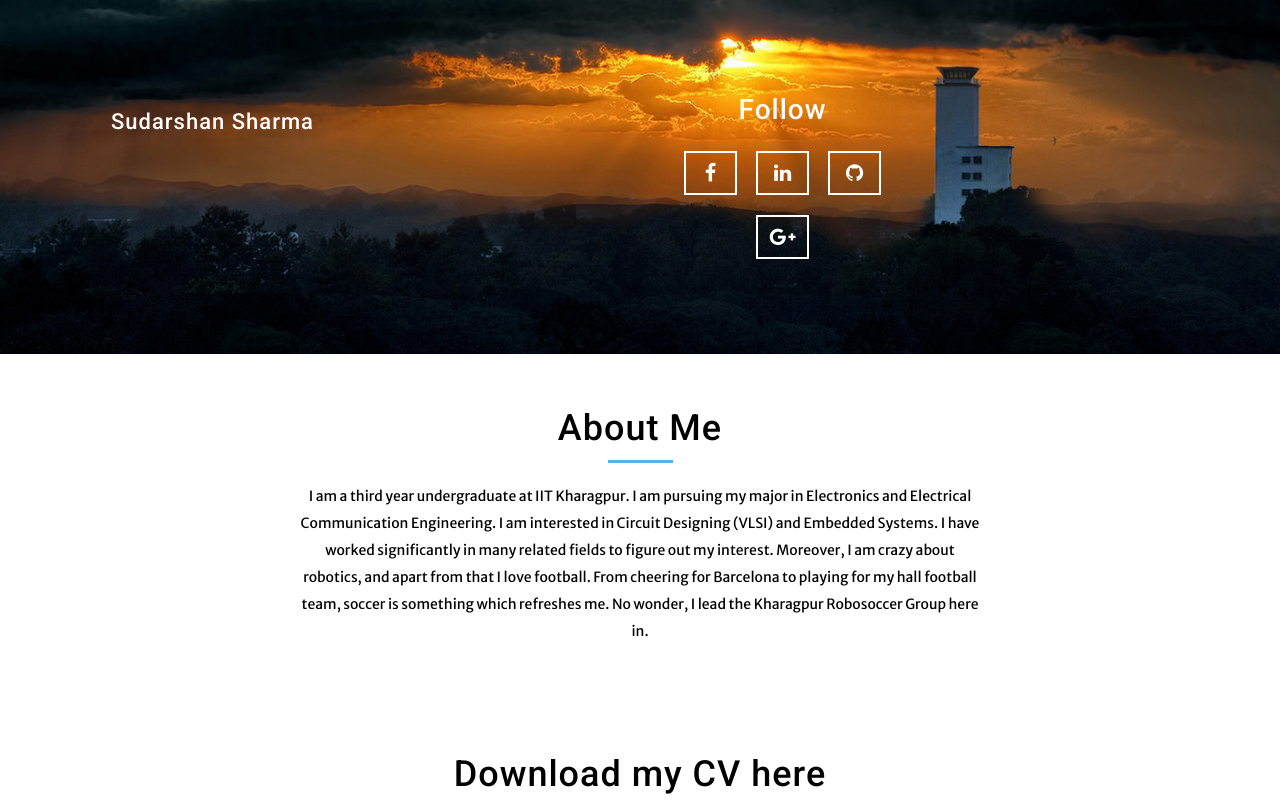
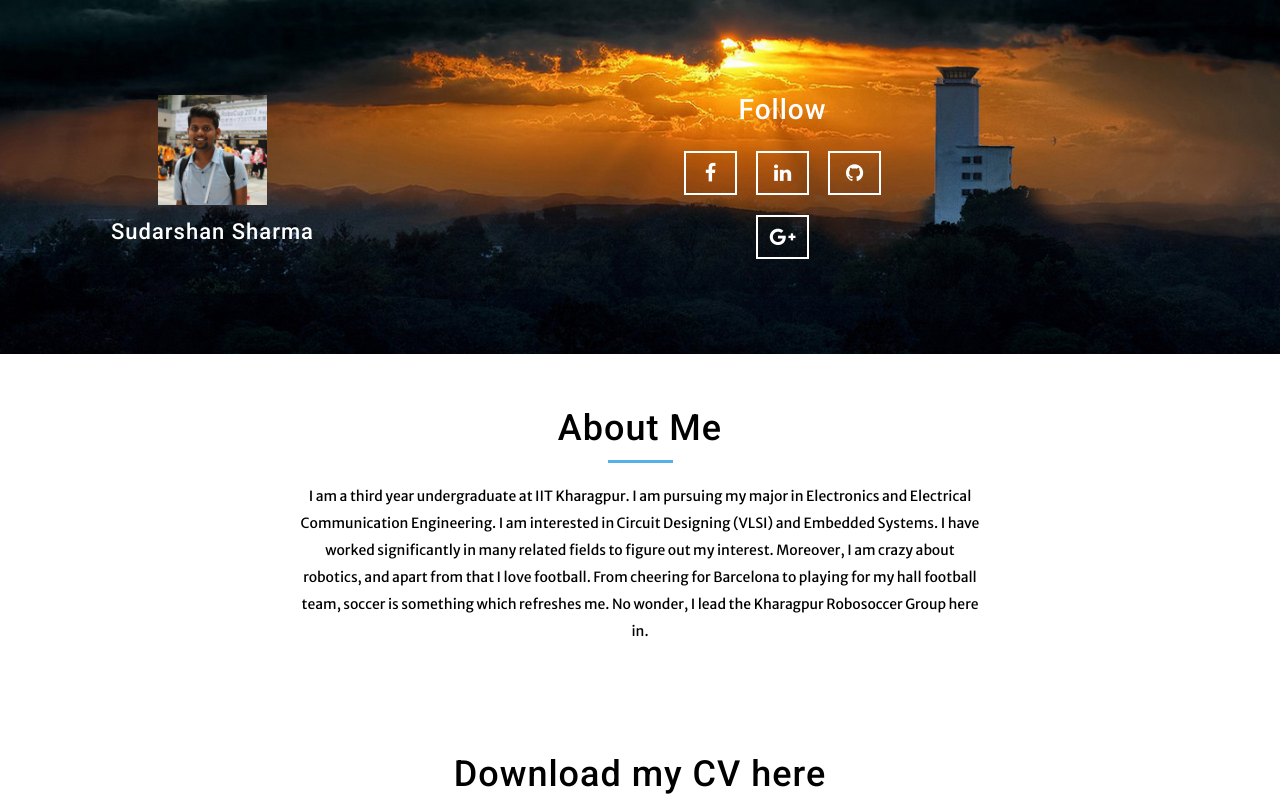
Before and after one commit to SudzSharma/Blog, a website: page index.html in a window 1280 px wide. Shown: the top 800 px of the page. Drawn offline with Linux system fonts and the light colour scheme.

Commit message:
profile_pic

```diff
--- a/index.html
+++ b/index.html
@@ -26,7 +26,7 @@ Smartphone Compatible web template, free webdesigns for Nokia, Samsung, LG, Sony
 <div class="banner">
 	<div class="container">
 		<div class="col-md-3 b-part1">
-			<!--img src="images/Sudz.jpg" alt=" " /-->
+			<img src="images/Sudz.jpg" alt=" " />
 			<h1>Sudarshan Sharma</h1>
 
 		</div>
```
